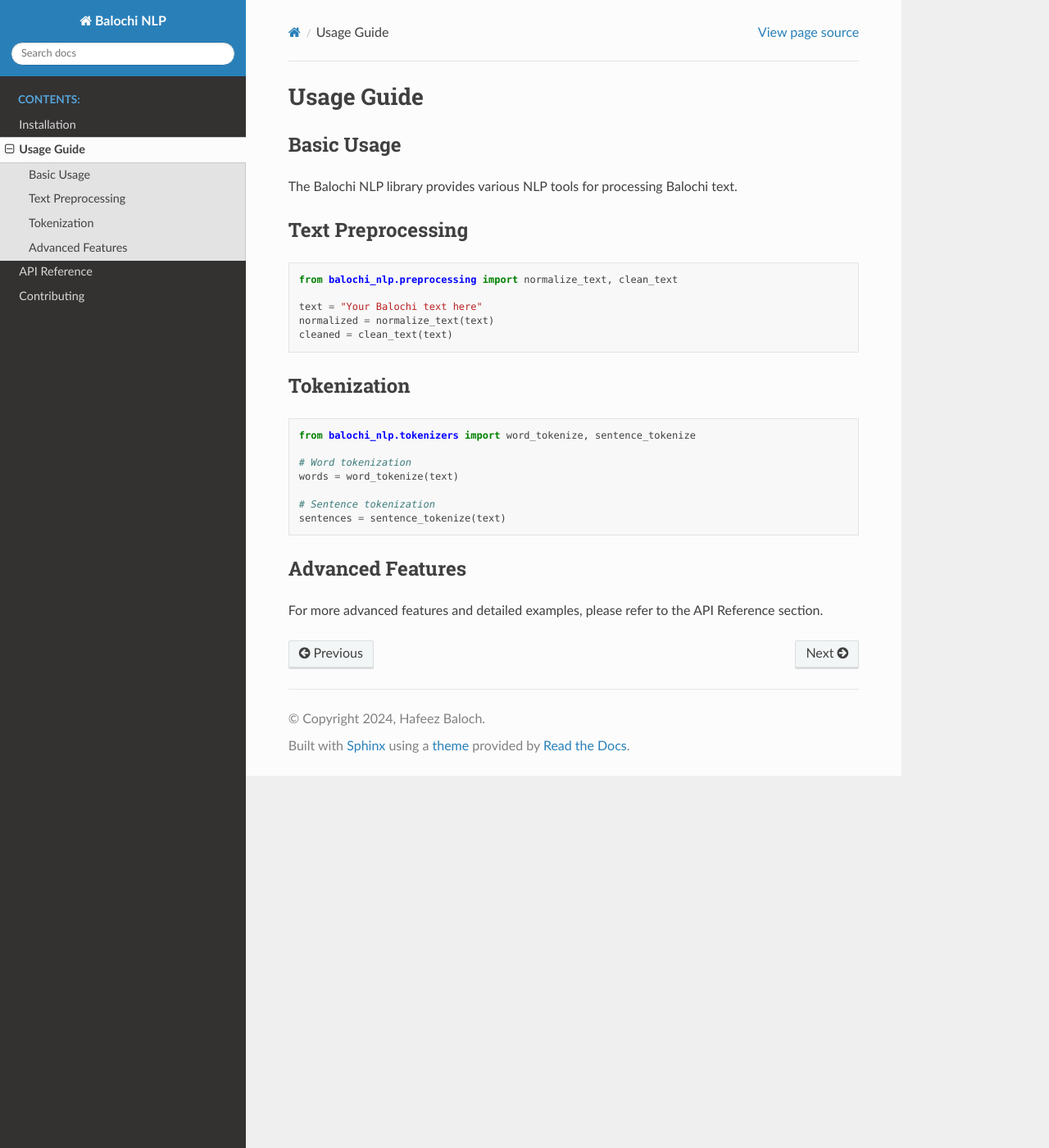
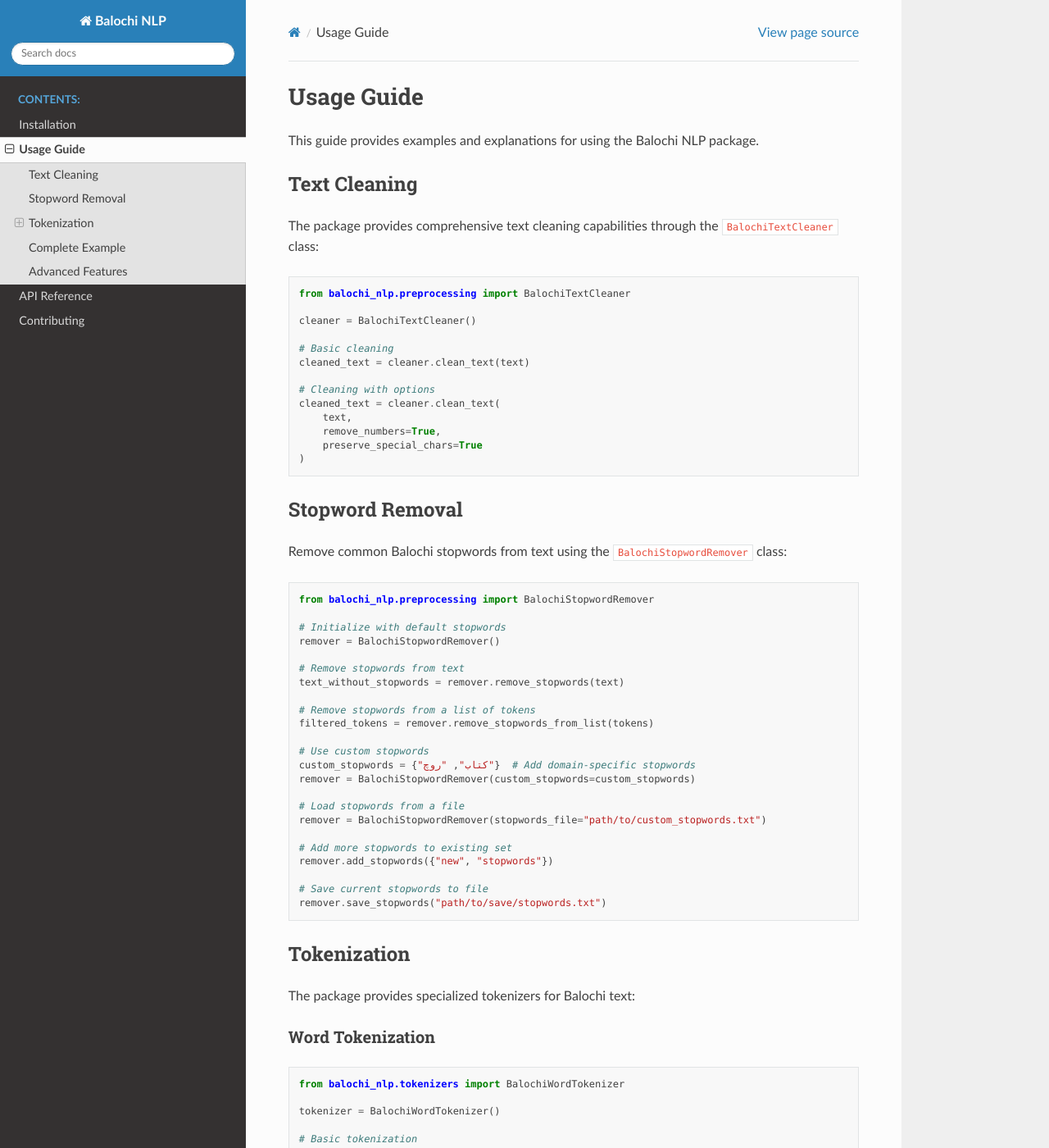
Before and after one commit to hafeezBaluch/balochi-nlp, a Sphinx documentation site: the page built from docs/source/usage_guide.rst, in a window 1280 px wide and 1400 px high. Shown: the whole window at 82% size. Built offline with Sphinx 7.4.7 and the Read the Docs theme 3.1.0, drawn with Linux system fonts in a browser that asks for light colours; some of the changed text lies outside the part shown.

Commit message:
feat: add stopwords functionality with tests and documentation

```diff
--- a/docs/source/usage_guide.rst
+++ b/docs/source/usage_guide.rst
@@ -1,34 +1,124 @@
 Usage Guide
 ===========
 
-Basic Usage
-----------
+This guide provides examples and explanations for using the Balochi NLP package.
 
-The Balochi NLP library provides various NLP tools for processing Balochi text.
+Text Cleaning
+------------
 
-Text Preprocessing
-----------------
+The package provides comprehensive text cleaning capabilities through the ``BalochiTextCleaner`` class:
 
 .. code-block:: python
 
-    from balochi_nlp.preprocessing import normalize_text, clean_text
+    from balochi_nlp.preprocessing import BalochiTextCleaner
 
-    text = "Your Balochi text here"
-    normalized = normalize_text(text)
-    cleaned = clean_text(text)
+    cleaner = BalochiTextCleaner()
+
+    # Basic cleaning
+    cleaned_text = cleaner.clean_text(text)
+
+    # Cleaning with options
+    cleaned_text = cleaner.clean_text(
+        text,
+        remove_numbers=True,
+        preserve_special_chars=True
+    )
+
+Stopword Removal
+--------------
+
+Remove common Balochi stopwords from text using the ``BalochiStopwordRemover`` class:
+
+.. code-block:: python
+
+    from balochi_nlp.preprocessing import BalochiStopwordRemover
+
+    # Initialize with default stopwords
+    remover = BalochiStopwordRemover()
+
+    # Remove stopwords from text
+    text_without_stopwords = remover.remove_stopwords(text)
+
+    # Remove stopwords from a list of tokens
+    filtered_tokens = remover.remove_stopwords_from_list(tokens)
+
+    # Use custom stopwords
+    custom_stopwords = {"کتاب", "روچ"}  # Add domain-specific stopwords
+    remover = BalochiStopwordRemover(custom_stopwords=custom_stopwords)
+
+    # Load stopwords from a file
+    remover = BalochiStopwordRemover(stopwords_file="path/to/custom_stopwords.txt")
+
+    # Add more stopwords to existing set
+    remover.add_stopwords({"new", "stopwords"})
+
+    # Save current stopwords to file
+    remover.save_stopwords("path/to/save/stopwords.txt")
 
 Tokenization
 -----------
 
+The package provides specialized tokenizers for Balochi text:
+
+Word Tokenization
+~~~~~~~~~~~~~~~
+
 .. code-block:: python
 
-    from balochi_nlp.tokenizers import word_tokenize, sentence_tokenize
+    from balochi_nlp.tokenizers import BalochiWordTokenizer
 
-    # Word tokenization
-    words = word_tokenize(text)
+    tokenizer = BalochiWordTokenizer()
 
-    # Sentence tokenization
-    sentences = sentence_tokenize(text)
+    # Basic tokenization
+    tokens = tokenizer.tokenize(text)
+
+Sentence Tokenization
+~~~~~~~~~~~~~~~~~~
+
+.. code-block:: python
+
+    from balochi_nlp.tokenizers import BalochiSentenceTokenizer
+
+    tokenizer = BalochiSentenceTokenizer()
+
+    # Split text into sentences
+    sentences = tokenizer.tokenize(text)
+
+Complete Example
+--------------
+
+Here's a complete example showing how to use multiple components together:
+
+.. code-block:: python
+
+    from balochi_nlp.preprocessing import BalochiTextCleaner, BalochiStopwordRemover
+    from balochi_nlp.tokenizers import BalochiWordTokenizer, BalochiSentenceTokenizer
+
+    # Initialize components
+    cleaner = BalochiTextCleaner()
+    word_tokenizer = BalochiWordTokenizer()
+    sentence_tokenizer = BalochiSentenceTokenizer()
+    stopword_remover = BalochiStopwordRemover()
+
+    # Example text
+    text = """
+    منی نام احمد اِنت۔ من بلوچستان ءَ زندگ کنان۔
+    من روچ روچ کتابءَ وانان۔
+    """
+
+    # Clean the text
+    cleaned_text = cleaner.clean_text(text)
+
+    # Process sentences
+    sentences = sentence_tokenizer.tokenize(cleaned_text)
+
+    # Process each sentence
+    for sentence in sentences:
+        # Tokenize into words
+        words = word_tokenizer.tokenize(sentence)
+        # Remove stopwords
+        filtered_words = stopword_remover.remove_stopwords_from_list(words)
+        print(filtered_words)
 
 Advanced Features
 ---------------
```
Also changed, not shown: README.md (+33 -3 lines), docs/source/api_reference.rst (+37 -5 lines), src/balochi_nlp/__init__.py (+10 -1 lines), src/balochi_nlp/resources/README.md (added), src/balochi_nlp/resources/stopwords/README.md (added), 6 other files.
